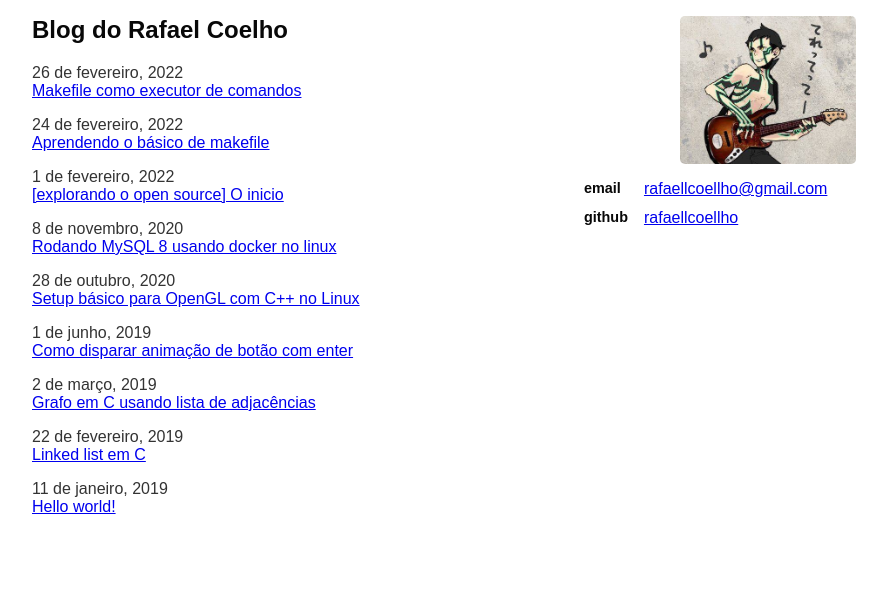
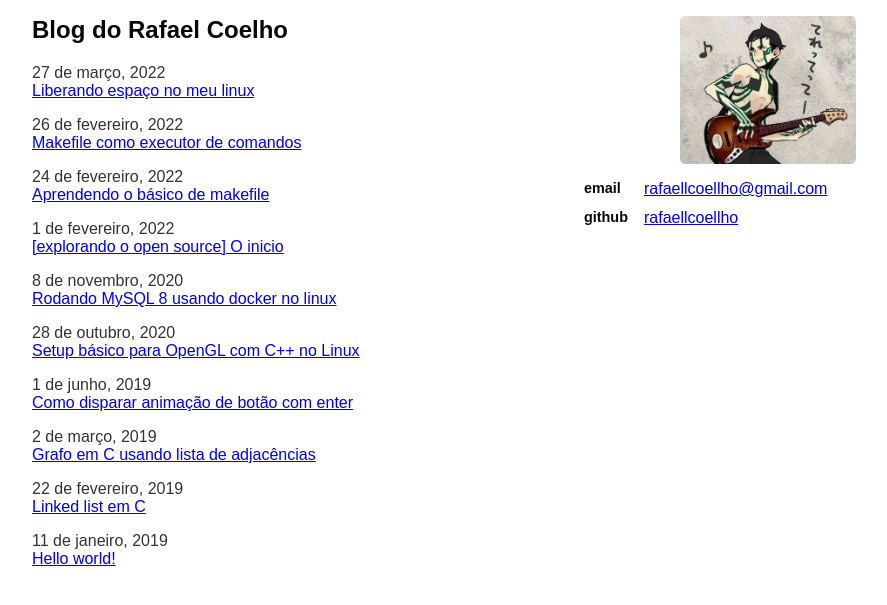
Before and after one commit to rafaellcoellho/rafaellcoellho.github.io, a Jekyll site: the page built from index.markdown, in a window 1280 px wide. Shown: the top 605 px of the page, without its empty margins (148-1035 px from the left). Built offline with Jekyll 4.4.1, drawn with Linux system fonts in a browser that asks for light colours.

Commit message:
chore(posts): cria postagem liberando-espaco-no-meu-linux

```diff
--- a/_drafts/limpando-meu-pc.markdown
+++ b/_posts/2022-03-27-liberando-espaco-no-meu-linux.markdown
@@ -1,5 +1,6 @@
 ---
 title: "Liberando espaço no meu linux"
+date: 2022-03-27 18:42:00
 layout: post
 ---
 
```
